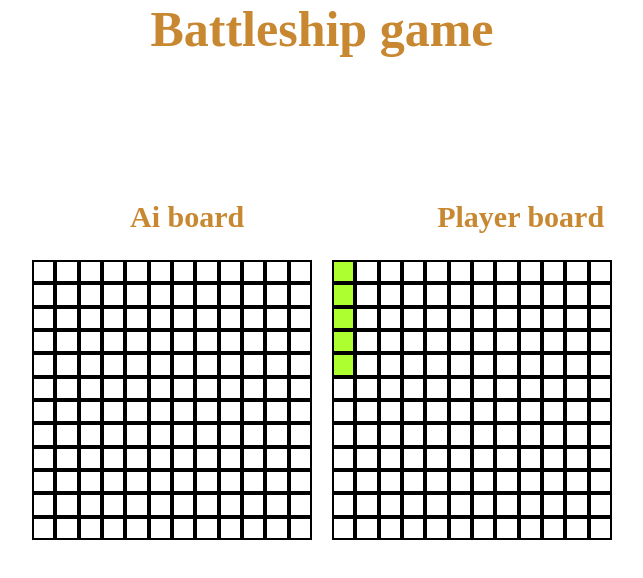
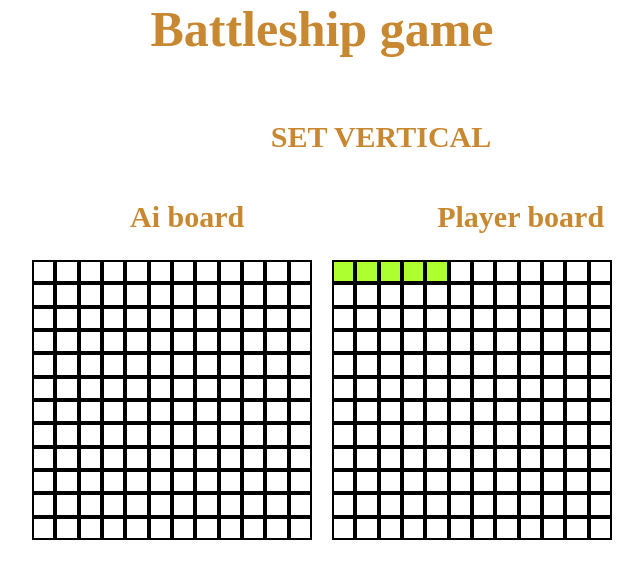
Before and after one commit to Cravvley/Battleship-game, a plain HTML site: page index.html in a window 1280 px wide. Both pictures are taken after a click on the element 661 px from the left and 271 px from the top of the page. Shown: the whole page, without its empty margins (318-961 px from the left). Drawn offline with Linux system fonts and the light colour scheme.

Commit message:
chanhe horizontal or vertical ship set up by press r

```diff
--- a/index.html
+++ b/index.html
@@ -20,6 +20,7 @@
         <h2 id="playerBoardH2" class="boardH2">Player board</h2>
         <div id="playerBoard" class="gameBoard">
         </div>
+        <h2 id="verticalInfo" class="boardH2">set vertical</h2>
     </main>
 </body>
 
--- a/script.js
+++ b/script.js
@@ -15,6 +15,7 @@ const FIELD_STATE = {
 
 const aiBoard=document.getElementById(AI_BOARD)
 const playerBoard=document.getElementById(PLAYER_BOARD)
+const verticalInfo=document.getElementById("verticalInfo")
 
 const ships=5;
 
@@ -36,8 +37,8 @@ let aiShootState={
     lastYPositionChecked:-1,
 }
 
-const checkMapBeforeAddShip=(map,isVertical,addedShips,i, j)=>{
-    if(isVertical){
+const checkMapBeforeAddShip=(map,addedShips,i, j)=>{
+    if(vertical){
         let jPlusUpperOne= j+1<MAP_DIMENSIONS ? j+1 : j
         let jPlusLowerOne= j-1>=0 ? j-1 : j
         let indexIUpperHelper=i-1>=0 ? i-1 : i
@@ -59,7 +60,7 @@ const checkMapBeforeAddShip=(map,isVertical,addedShips,i, j)=>{
              return false
          }
     }
-    if(!isVertical){
+    if(!vertical){
         let indexJLowerHelper= (j+ships-addedShips)<MAP_DIMENSIONS ? j+ships-addedShips : MAP_DIMENSIONS-1
         let indexJUpperHelper=j-1>=0 ? j-1 : j
         let iPlusUpperOne= i+1<MAP_DIMENSIONS ? i+1 : i
@@ -89,9 +90,10 @@ const addAiShips=()=>{
     let i=Math.floor(Math.random()*MAP_DIMENSIONS)
     let j=Math.floor(Math.random()*MAP_DIMENSIONS)
 
-    const addShip=checkMapBeforeAddShip(aiArr,!vertical,aiAddedShips,i,j);
+    vertical= (Math.random() < 0.5) ? vertical:!vertical
+
+    const addShip=checkMapBeforeAddShip(aiArr,aiAddedShips,i,j);
     if(addShip){
-        vertical=!vertical;
         aiAddedShips++;
         let indexHelper=0;
         for(let index=aiAddedShips;index<=ships;++index){
@@ -106,7 +108,6 @@ const addAiShips=()=>{
         if(aiAddedShips===ships){
             const fieldItems=document.querySelectorAll(`div[parentboard=${AI_BOARD}]`)
             fieldItems.forEach(e=>e.addEventListener('click',shootThisAi))
-            vertical=false
         }
     }
 }
@@ -115,9 +116,8 @@ const addPlayerShips=(e)=>{
         let i= Number(e.target.getAttribute('i'))
         let j= Number(e.target.getAttribute('j'))
 
-        const addShip=checkMapBeforeAddShip(playerArr,!vertical,userAddedShips,i,j);
+        const addShip=checkMapBeforeAddShip(playerArr,userAddedShips,i,j);
         if(addShip){
-            vertical=!vertical;
             userAddedShips++;
             e.target.className+= ' ' + SELECTED_PLAYER_CELL
             let indexHelper=0;
@@ -136,9 +136,9 @@ const addPlayerShips=(e)=>{
             if(userAddedShips===ships){
                 const fieldItems=document.querySelectorAll(`div[parentboard=${PLAYER_BOARD}]`)
                 fieldItems.forEach(e=>e.removeEventListener('click',addPlayerShips))
-                vertical=false
                 while(aiAddedShips!==ships){
                     addAiShips()
+                    verticalInfo.style.display="none"
                 }
             }
         }
@@ -315,4 +315,12 @@ const newGame=()=>{
         mapGenerator(aiBoard)
 }
 
+document.addEventListener('keypress', e=>{
+    console.log("test")
+    if(e.code==="KeyR"){
+        vertical=!vertical
+        verticalInfo.innerText=vertical?"set horizontal":"set vertical"
+    }
+});
+
 newGame()
--- a/style.css
+++ b/style.css
@@ -24,6 +24,12 @@
     position: absolute;
     color: rgb(200, 135, 49);
     font-size: 30px;
+}
+
+#verticalInfo {
+    left: 46%;
+    top: 15%;
+    text-transform: uppercase;
 }
 
 #aiBoard {
```
